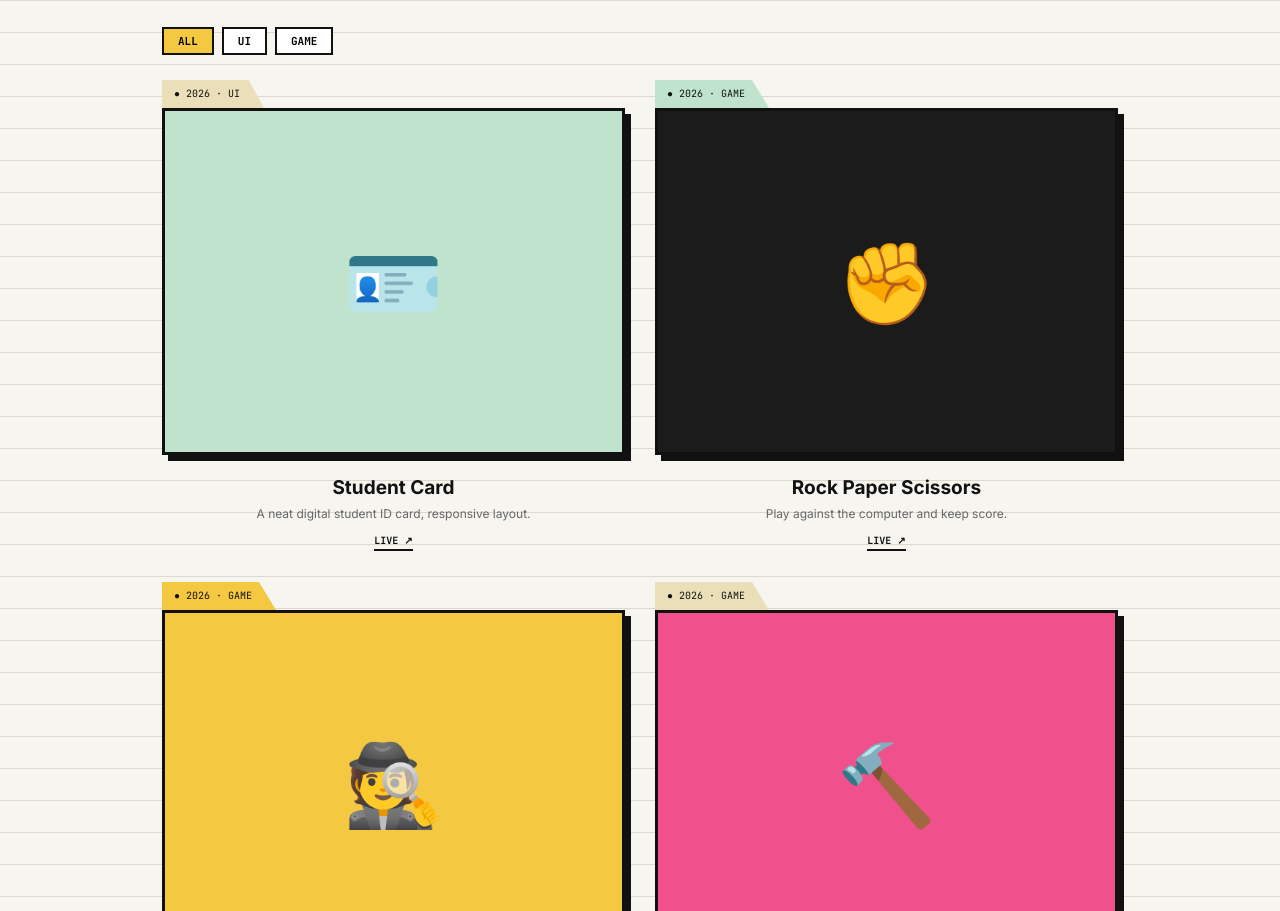
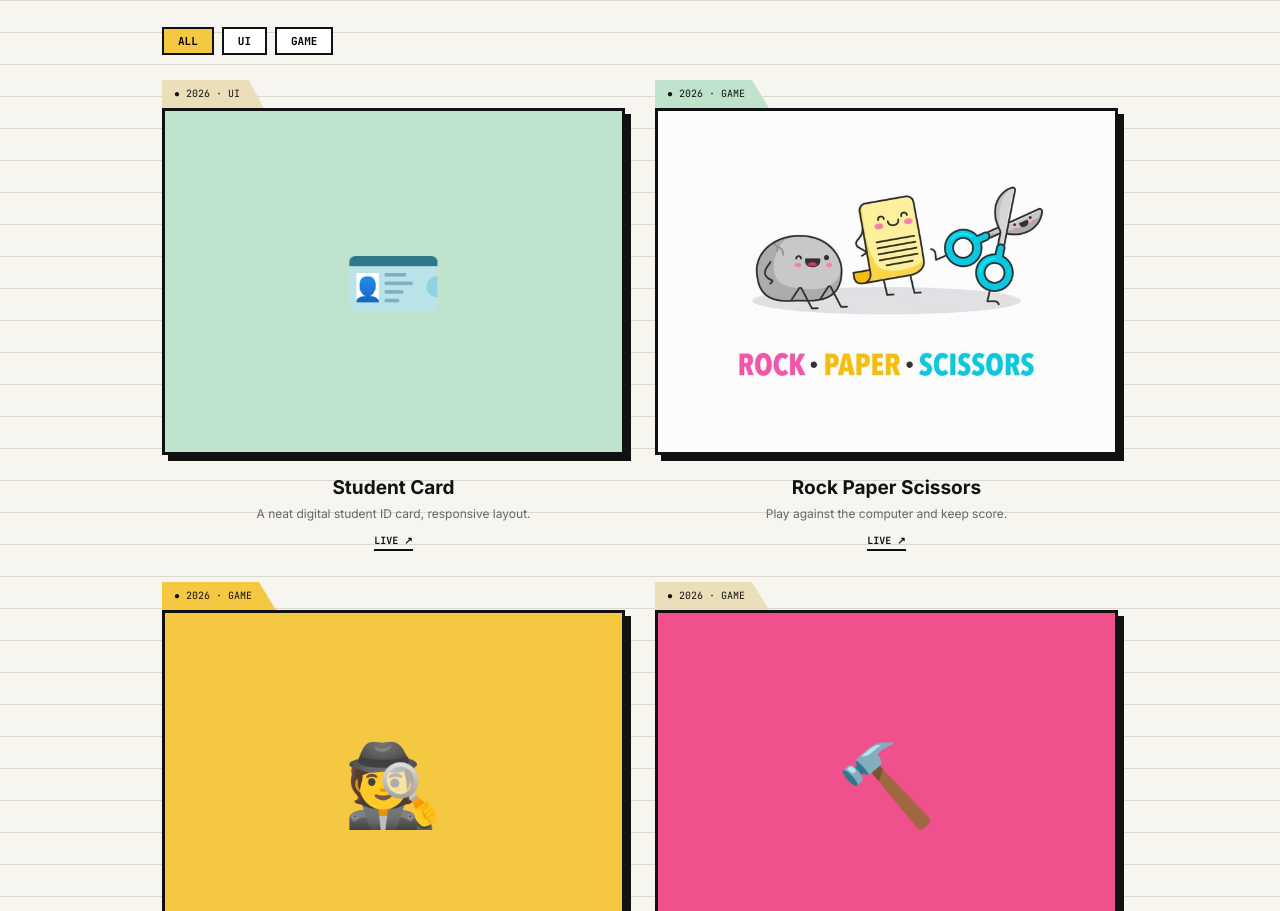
Before and after one commit to rakibnasif/portfolio1.0, a plain HTML site: page index.html in a window 1280 px wide. Shown: the part 1535-2446 px from the top of the page. Drawn offline with Linux system fonts and the light colour scheme.

Commit message:
Update index.html

```diff
--- a/index.html
+++ b/index.html
@@ -768,7 +768,7 @@
   <script>
     const projects = [
       { t: "Student Card", d: "A neat digital student ID card, responsive layout.", c: "UI", e: "🪪", u: "https://rakibnasif.github.io/StudentCard3.0/", r: "https://github.com/rakibnasif/StudentCard3.0" },
-      { t: "Rock Paper Scissors", d: "Play against the computer and keep score.", c: "Game", e: "✊", img: "images/rps.png", u: "https://rakibnasif.github.io/RockPaperScissorsG/", r: "https://github.com/rakibnasif/RockPaperScissorsG" },
+      { t: "Rock Paper Scissors", d: "Play against the computer and keep score.", c: "Game", e: "✊", img: "images/rps.jpg", u: "https://rakibnasif.github.io/RockPaperScissorsG/", r: "https://github.com/rakibnasif/RockPaperScissorsG" },
       { t: "Chor Police Babu Dakat", d: "Bengali guessing game with online multiplayer and voice chat.", c: "Game", e: "🕵️", u: "https://rakibnasif.github.io/ChorPoliceV4.0/", r: "https://github.com/rakibnasif/ChorPoliceV4.0" },
       { t: "Auction With Friends", d: "Live auction draft game. Bid for stars, build your squad.", c: "Game", e: "🔨", u: "https://rakibnasif.github.io/AuctionGame_v2.0/", r: "https://github.com/rakibnasif/AuctionGame_v2.0" }
     ];
```
